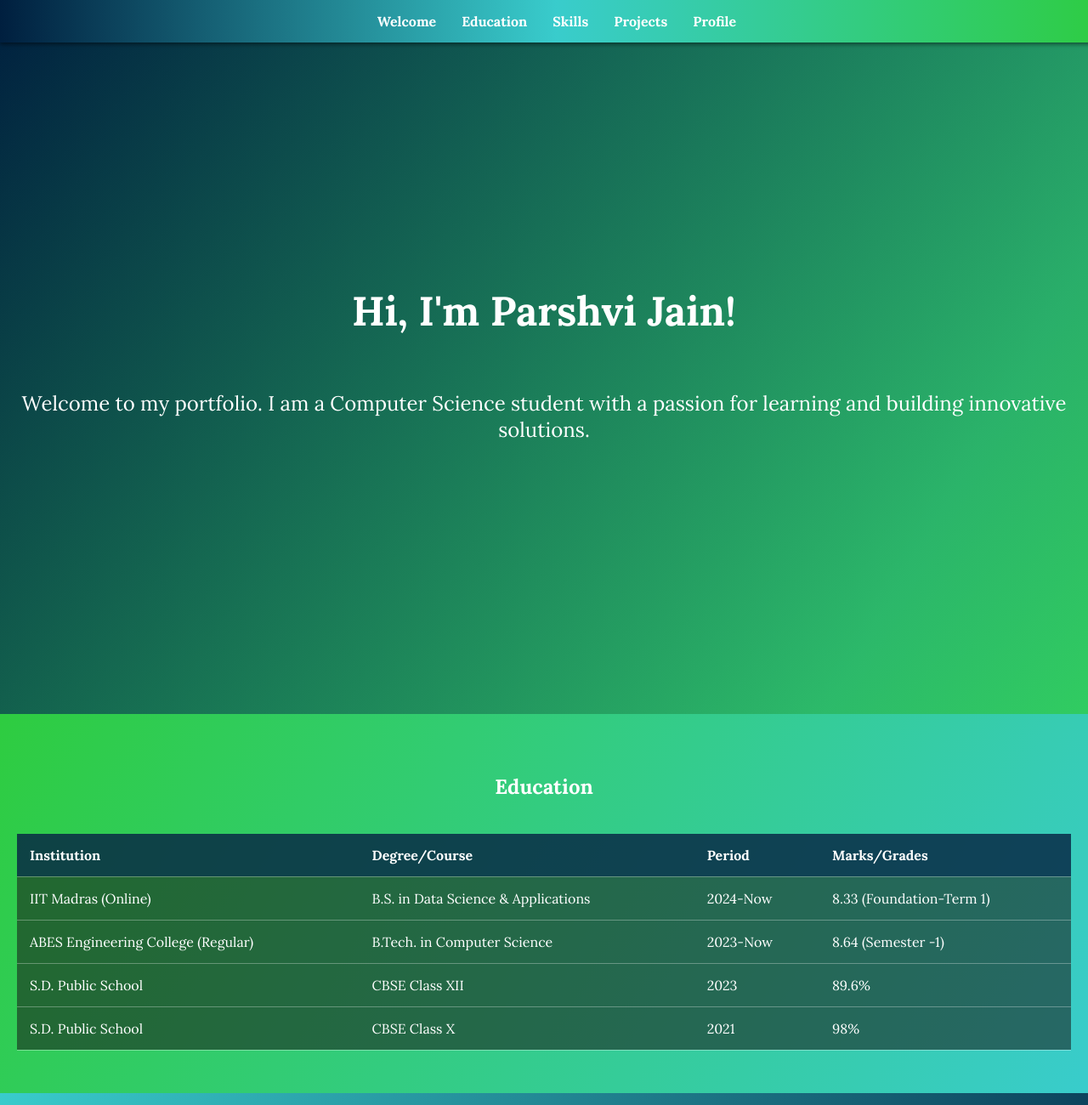
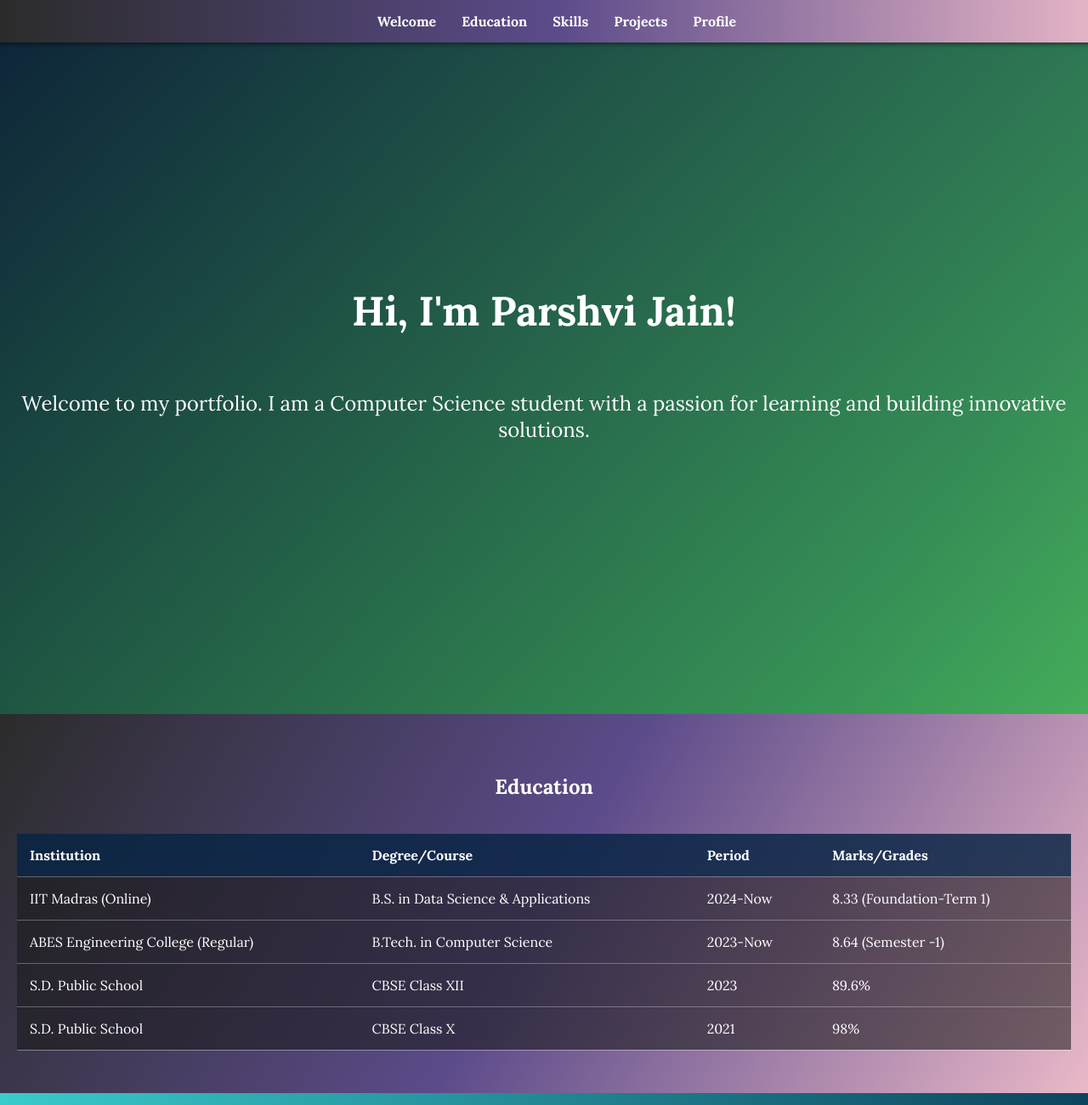
Before and after one commit to parshvi1508/Personal_Portfolio, a plain HTML site: page index.html in a window 1280 px wide. Shown: the top 1300 px of the page at 85% size. Drawn offline with Linux system fonts and the light colour scheme.

Commit message:
changed color theme

```diff
--- a/styles.css
+++ b/styles.css
@@ -5,7 +5,7 @@
 body {
   margin: 0;
   font-family: 'Lora', serif;
-  background: linear-gradient(120deg, #001f3f, #39CCCC, #2ECC40);
+  background: linear-gradient(120deg, #2B2B2B, #5C4B8A, #EAB8C8);
   color: white;
   scroll-behavior: smooth;
 }
@@ -15,7 +15,7 @@ body {
   position: fixed;
   top: 0;
   width: 100%;
-  background: linear-gradient(90deg, #001f3f, #39CCCC, #2ECC40);
+  background: linear-gradient(90deg, #2B2B2B, #5C4B8A, #EAB8C8);
   padding: 15px;
   z-index: 1000;
   display: flex;
@@ -74,7 +74,7 @@ body {
 /* Education Section */
 #education {
   padding: 50px 20px;
-  background: linear-gradient(120deg, #2ECC40, #39CCCC);
+  background: linear-gradient(120deg, #2B2B2B, #5C4B8A, #EAB8C8);
   color: white;
 }
 
```
